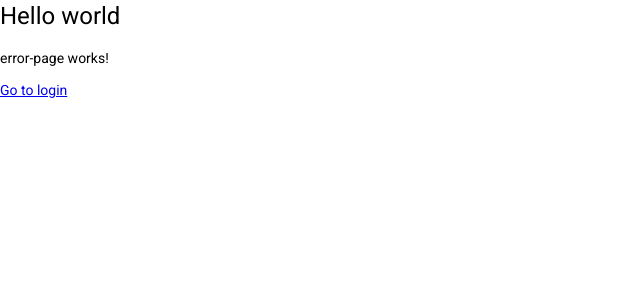
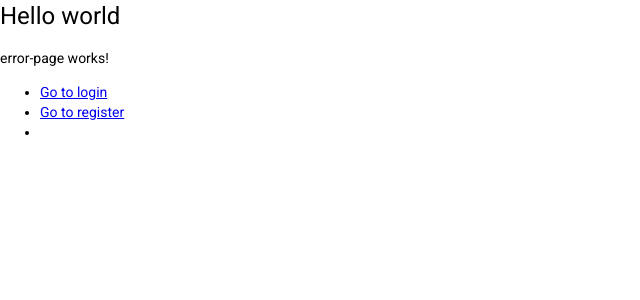
Before and after one commit to emmanueltamburini/heroes-app, an Angular app: page /404 in a window 1280 px wide. Shown: the top 300 px of the page, without its empty margins (0-640 px from the left). Built offline with nearby package versions, Linux system fonts and the light colour scheme.

Commit message:
heroes routing has been added

```diff
--- a/src/app/app-routing.module.ts
+++ b/src/app/app-routing.module.ts
@@ -6,6 +6,10 @@ const routes: Routes = [
   {
     path: 'auth',
     loadChildren: () => import('./auth/auth.module').then(m => m.AuthModule)
+  },
+  {
+    path: 'heroes',
+    loadChildren: () => import('./heroes/heroes.module').then(m => m.HeroesModule)
   },
   {
     path: '404',
--- a/src/app/auth/auth-routing.module.ts
+++ b/src/app/auth/auth-routing.module.ts
@@ -1,6 +1,7 @@
 import { NgModule } from '@angular/core';
 import { RouterModule, Routes } from '@angular/router';
 import { LoginComponent } from './pages/login/login.component';
+import { RegisterComponent } from './pages/register/register.component';
 
 const routes: Routes = [
   {
@@ -12,7 +13,7 @@ const routes: Routes = [
       },
       {
         path: 'register',
-        component: LoginComponent
+        component: RegisterComponent
       },
       {
         path: '**',
--- a/src/app/heroes/heroes.module.ts
+++ b/src/app/heroes/heroes.module.ts
@@ -5,6 +5,7 @@ import { SearchComponent } from './pages/search/search.component';
 import { HeroByIdComponent } from './pages/hero-by-id/hero-by-id.component';
 import { HomeComponent } from './pages/home/home.component';
 import { AllHeroesComponent } from './pages/all-heroes/all-heroes.component';
+import { HeroesRoutingModule } from './heroes-routing.module';
 
 
 
@@ -17,7 +18,8 @@ import { AllHeroesComponent } from './pages/all-heroes/all-heroes.component';
     AllHeroesComponent
   ],
   imports: [
-    CommonModule
+    CommonModule,
+    HeroesRoutingModule
   ]
 })
 export class HeroesModule { }
--- a/src/app/shared/error-page/error-page.component.html
+++ b/src/app/shared/error-page/error-page.component.html
@@ -1,3 +1,13 @@
 <p>error-page works!</p>
 
-<a routerLink="/auth/login">Go to login </a>
+<ul>
+  <li>
+    <a routerLink="/auth/login">Go to login</a>
+  </li>
+  <li>
+    <a routerLink="/auth/register">Go to register</a>
+  </li>
+  <li>
+
+  </li>
+</ul>
```
Also changed, not shown: src/app/heroes/heroes-routing.module.ts (added, +48 -0 lines).
